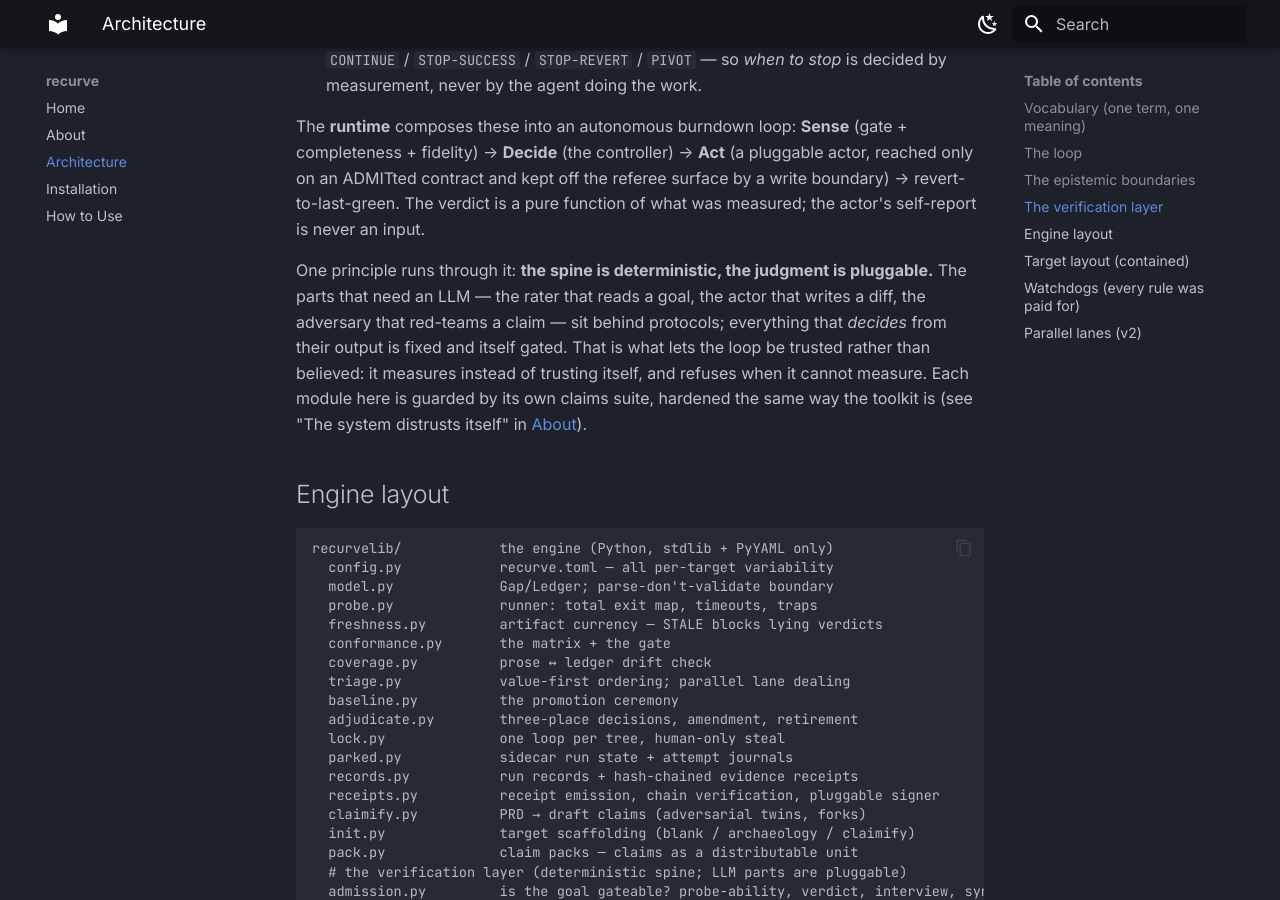
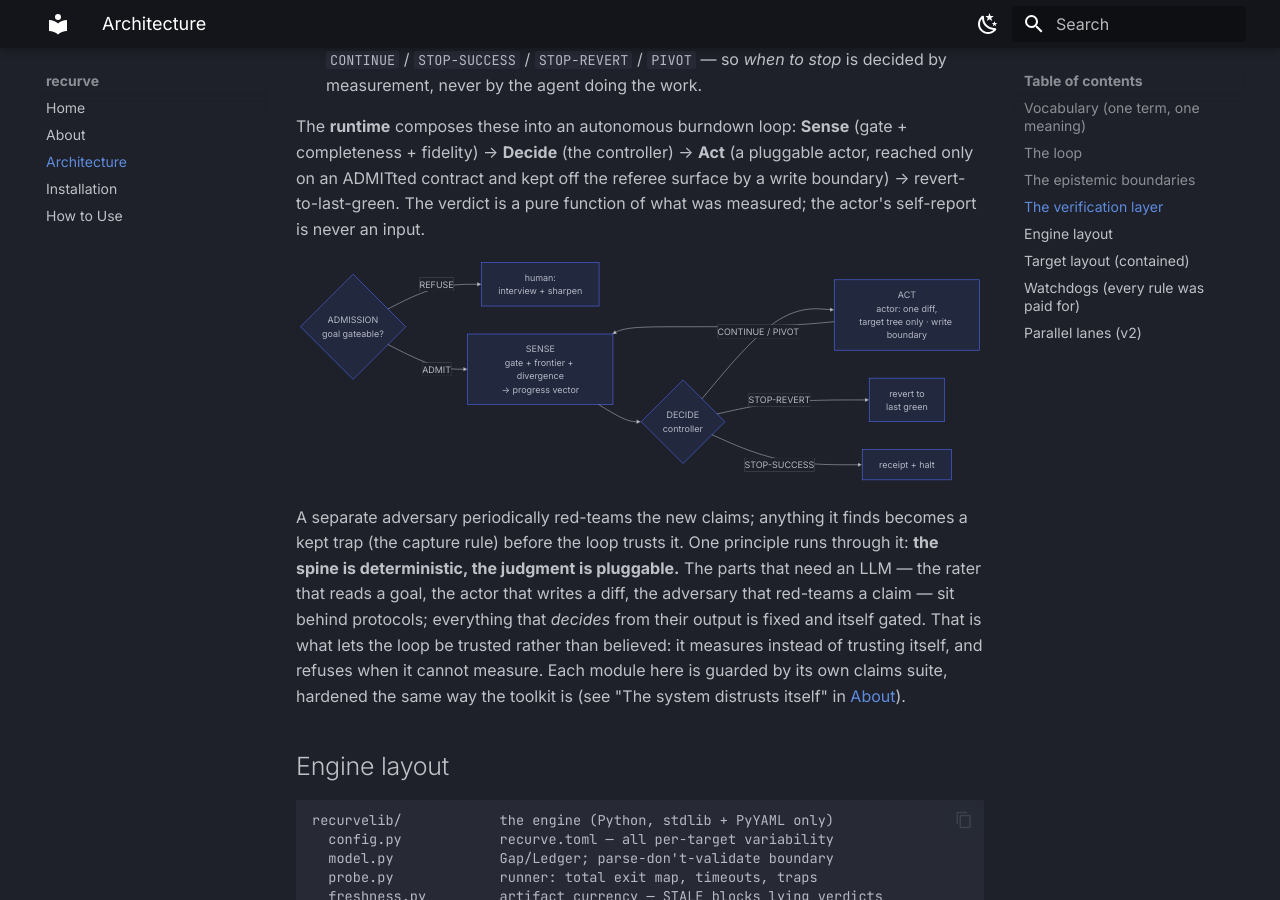
Before and after one commit to bordumb/recurve, an MkDocs documentation site: the page built from docs/architecture.md, in a window 1280 px wide and 900 px high, scrolled down 2024 px. Built offline with MkDocs 1.6.1 and Material for MkDocs 9.7.7, drawn with Linux system fonts in a browser that asks for light colours.

Commit message:
docs: exclude docs/plans from the site build + add the autonomous-loop diagram
- mkdocs.yml: add plans/ to exclude_docs so the internal design docs never build as orphan pages (they were
  neither nav'd nor excluded, so mkdocs would have published + search-indexed them). plan.md was already
  excluded; plans/ now joins it.
- architecture.md: add a mermaid diagram of the autonomous runtime loop (admission -> Sense -> Decide -> Act
  -> revert-to-last-green, with the adversary/capture note) to the verification-layer section.

Auths-Id: did:keri:EB5cPHY0t-ejNC_rUzPS1dclTvd6kG-R9mQzjozCuGgd
Auths-Device: did:keri:EB5cPHY0t-ejNC_rUzPS1dclTvd6kG-R9mQzjozCuGgd
Auths-Anchor-Seq: 1

````diff
--- a/docs/architecture.md
+++ b/docs/architecture.md
@@ -77,7 +77,19 @@ The **runtime** composes these into an autonomous burndown loop: **Sense** (gate
 the referee surface by a write boundary) → revert-to-last-green. The verdict is a pure function of what was
 measured; the actor's self-report is never an input.
 
-One principle runs through it: **the spine is deterministic, the judgment is pluggable.** The parts that need
+```mermaid
+flowchart LR
+    AD{ADMISSION<br/>goal gateable?} -- REFUSE --> HU[human:<br/>interview + sharpen]
+    AD -- ADMIT --> SE[SENSE<br/>gate + frontier + divergence<br/>→ progress vector]
+    SE --> DE{DECIDE<br/>controller}
+    DE -- CONTINUE / PIVOT --> AC[ACT<br/>actor: one diff,<br/>target tree only · write boundary]
+    AC --> SE
+    DE -- STOP-REVERT --> RV[revert to<br/>last green]
+    DE -- STOP-SUCCESS --> DN[receipt + halt]
+```
+
+A separate adversary periodically red-teams the new claims; anything it finds becomes a kept trap (the
+capture rule) before the loop trusts it. One principle runs through it: **the spine is deterministic, the judgment is pluggable.** The parts that need
 an LLM — the rater that reads a goal, the actor that writes a diff, the adversary that red-teams a claim —
 sit behind protocols; everything that *decides* from their output is fixed and itself gated. That is what
 lets the loop be trusted rather than believed: it measures instead of trusting itself, and refuses when it
--- a/mkdocs.yml
+++ b/mkdocs.yml
@@ -2,9 +2,11 @@ site_name: recurve
 site_description: Claims-driven recursive software improvement — point it at a repo or a PRD and burn down the gap between claimed and proven.
 
 # Internal repo documents that must NOT be published or indexed on the site.
-# plan.md is the design spec and the designated provenance zone.
+# plan.md is the design spec and the designated provenance zone; plans/ holds
+# internal design docs that stay in-repo only, never on the site.
 exclude_docs: |
   plan.md
+  plans/
 
 theme:
   name: material
````
